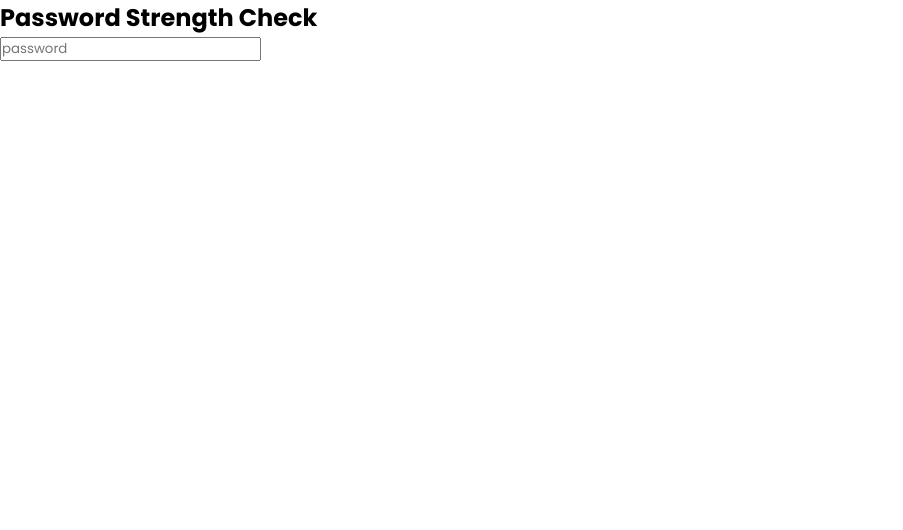
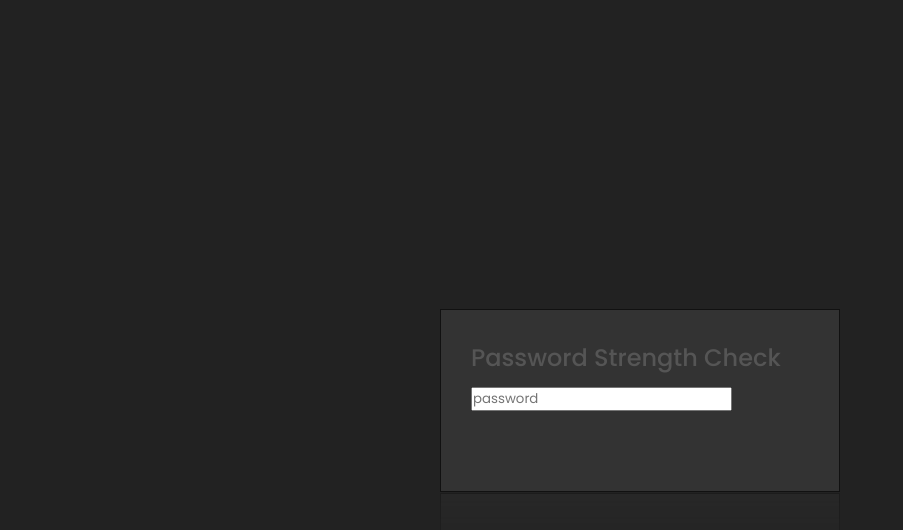
Before and after one commit to CJR85/password-strength-checker, a plain HTML site: page index.html in a window 1280 px wide. Shown: the whole page, without its empty margins (0-903 px from the left). Drawn offline with Linux system fonts and the light colour scheme.

Commit message:
Style body, container class and h2

```diff
--- a/style.css
+++ b/style.css
@@ -6,3 +6,31 @@
   box-sizing: border-box;
   font-family: 'Poppins', sans-serif;
 }
+
+body {
+  display: flex;
+  justify-content: center;
+  align-items: center;
+  min-height: 100vh;
+  background: #222;
+}
+
+.container {
+  position: relative;
+  width: 400px;
+  padding: 30px;
+  background: #333;
+  display: flex;
+  justify-content: center;
+  flex-direction: column;
+  border: 1px solid #111;
+  gap: 10px;
+  padding-bottom: 70px;
+  -webkit-box-reflect: below 1px
+    linear-gradient(transparent, transparent, #0005);
+}
+
+.container h2 {
+  color: #555;
+  font-weight: 500;
+}
```
